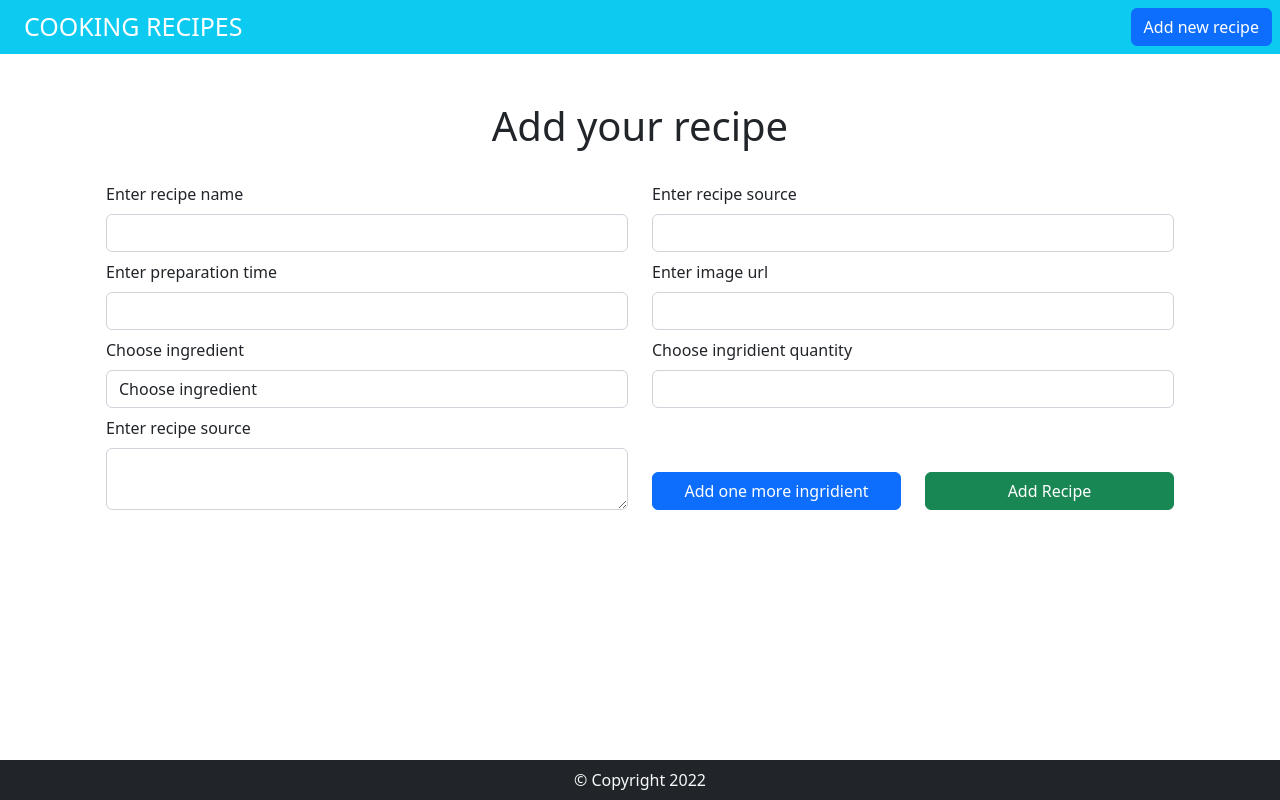
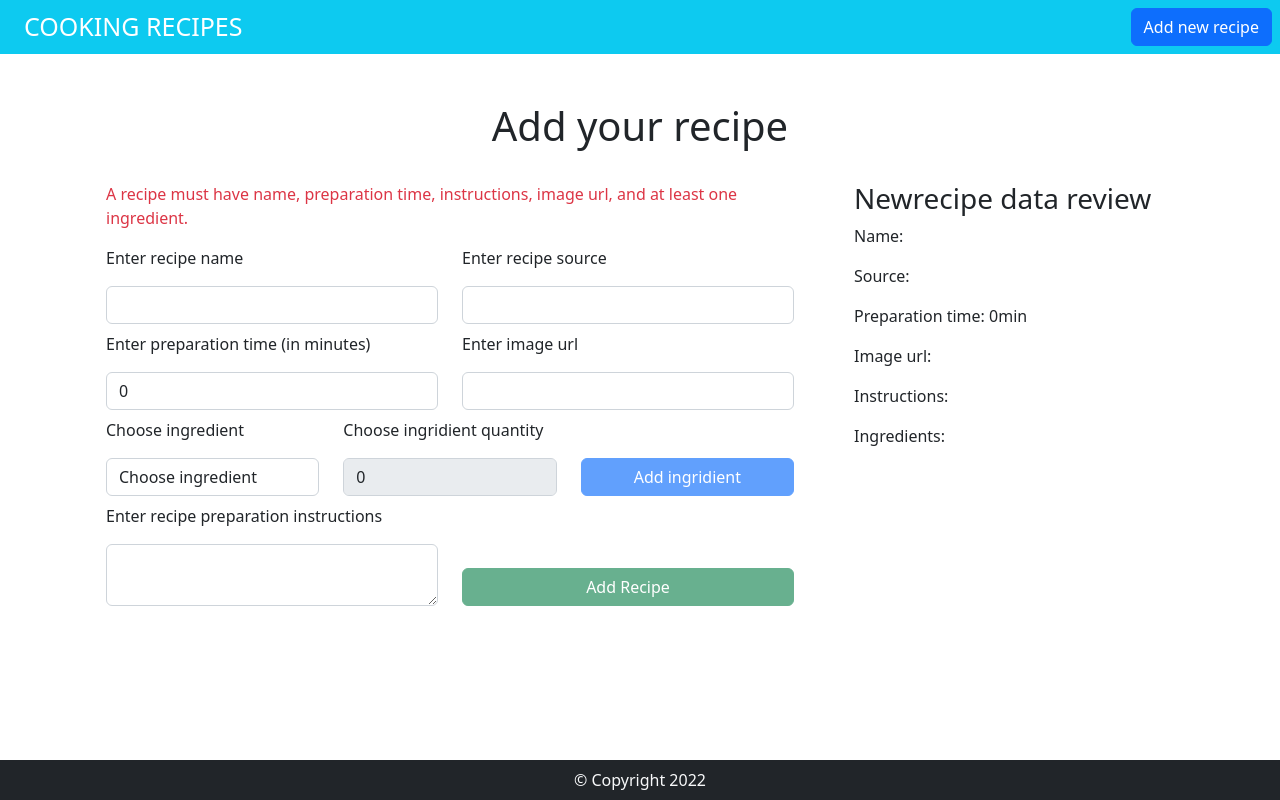
Before and after one commit to Vikez3/react-home-assignment, a React (Create React App) app in the folder cooking-recipes/: page /addrecipe in a window 1280 px wide. Built offline with nearby package versions, Linux system fonts and the light colour scheme; data requests are answered from the project's data file.

Commit message:
add new recipe need to work on updating data in redux

```diff
--- a/cooking-recipes/data/db.json
+++ b/cooking-recipes/data/db.json
@@ -105,7 +105,7 @@
             "prepInstructions": "Put eggs in water, boil 7 minutes and leave 2 minutes in hot water"
         }
     ],
-    "ingredints": [
+    "ingredients": [
         "flour",
         "milk",
         "oil",
--- a/cooking-recipes/src/App.tsx
+++ b/cooking-recipes/src/App.tsx
@@ -26,7 +26,7 @@ function App() {
         <Routes>
           <Route path="/" element={<HomePage data={data} />} />
           <Route path="/detail/:id" element={<DeatailPage data={data} />} />
-          <Route path="/addrecipe" element={<AddRecipe />} />
+          <Route path="/addrecipe" element={<AddRecipe data={data}/>} />
         </Routes>
       ) : (
         <div className="container">
--- a/cooking-recipes/src/pages/AddRecipe.tsx
+++ b/cooking-recipes/src/pages/AddRecipe.tsx
@@ -1,63 +1,241 @@
-import React from "react";
+import { useEffect, useState } from "react";
+import { RecipeType } from "../../data/types";
+import { incrementByAmount } from "../redux/counter";
+import { useAppDispatch, useAppSelector } from "../redux/hooks";
 
-type Props = {};
+type Props = {
+  data: RecipeType[];
+};
 
-export default function AddRecipe({}: Props) {
+export default function AddRecipe({ data }: Props) {
+  const datadd = useAppSelector((state) => state.counter.value);
+  const dispatch = useAppDispatch();
+
+  const [recipesData, setrecipesData] = useState(datadd);
+  const [ingredients, setIngerients] = useState([]);
+  const [newRecipe, setNewRecipe] = useState<RecipeType>({
+    id: Date.now().toString(),
+    img: "",
+    name: "",
+    recipeSource: "",
+    ingredients: [],
+    prepTime: 0,
+    prepInstructions: "",
+  });
+
+  const [newIngredientType, setNewIngredientType] = useState("");
+  const [newIngredientQuantity, setNewIngredientQuantity] = useState(0);
+  const [newIngredient, setNewIngredient] = useState({});
+  const [recipeValidation, setRecipeValidation] = useState(true);
+
+  useEffect(() => {
+    fetch("http://localhost:5000/ingredients")
+      .then((res) => res.json())
+      .then((data) => setIngerients(data));
+  }, []);
+
+  useEffect(() => {
+    if (
+      newRecipe.name !== "" &&
+      newRecipe.prepTime !== 0 &&
+      newRecipe.prepInstructions !== "" &&
+      newRecipe.img !== "" &&
+      newRecipe.ingredients!.length !== 0
+    ) {
+      setRecipeValidation(false);
+    } else {
+      setRecipeValidation(true);
+    }
+  }, [newRecipe]);
+
+  useEffect(() => {
+    console.log(datadd);
+  }, [recipesData]);
+
   return (
-    <div className="container pt-5">
+    <div className="container py-5">
       <h1 className="text-center">Add your recipe</h1>
-      <form action="#" className="p-4">
+      <div className="row">
+        <div className="col-12 col-lg-8">
+          <form
+            action="#"
+            className="p-4"
+            onSubmit={(e) => {
+              e.preventDefault();
+              setNewRecipe({ ...newRecipe, id: Date.now().toString() });
+              setrecipesData([...recipesData, newRecipe]);
+              setNewRecipe({
+                id: Date.now().toString(),
+                img: "",
+                name: "",
+                recipeSource: "",
+                ingredients: [],
+                prepTime: 0,
+                prepInstructions: "",
+              });
+              dispatch(incrementByAmount(recipesData));
+            }}
+          >
+            {recipeValidation === true && (
+              <p className="text-danger">
+                A recipe must have name, preparation time, instructions, image
+                url, and at least one ingredient.
+              </p>
+            )}
             <div className="row mb-2">
-          <div className="col-6">
-            <label htmlFor="">Enter recipe name</label>
-            <input type="text" name="" className="form-control mt-2" />
+              <div className="col-12 col-md-6">
+                <label className="form-label">Enter recipe name</label>
+                <input
+                  type="text"
+                  value={newRecipe.name}
+                  className="form-control mt-2"
+                  onChange={(e) =>
+                    setNewRecipe({ ...newRecipe, name: e.target.value })
+                  }
+                />
               </div>
-          <div className="col-6">
-            <label htmlFor="">Enter recipe source</label>
-            <input type="text" name="" className="form-control mt-2" />
+              <div className="col-12 col-md-6">
+                <label className="form-label">Enter recipe source</label>
+                <input
+                  type="text"
+                  className="form-control mt-2"
+                  value={newRecipe.recipeSource}
+                  onChange={(e) =>
+                    setNewRecipe({ ...newRecipe, recipeSource: e.target.value })
+                  }
+                />
               </div>
             </div>
             <div className="row mb-2">
-          <div className="col-6">
-            <label htmlFor="">Enter preparation time</label>
-            <input type="number" name="" className="form-control mt-2" />
+              <div className="col-12 col-md-6">
+                <label className="form-label">
+                  Enter preparation time (in minutes)
+                </label>
+                <input
+                  type="number"
+                  value={newRecipe.prepTime}
+                  className="form-control mt-2"
+                  onChange={(e) =>
+                    setNewRecipe({ ...newRecipe, prepTime: +e.target.value })
+                  }
+                />
               </div>
-          <div className="col-6">
-            <label htmlFor="">Enter image url</label>
-            <input type="text" className="form-control mt-2" />
+              <div className="col-12 col-md-6">
+                <label className="form-label">Enter image url</label>
+                <input
+                  type="text"
+                  value={newRecipe.img}
+                  className="form-control mt-2"
+                  onChange={(e) =>
+                    setNewRecipe({ ...newRecipe, img: e.target.value })
+                  }
+                />
               </div>
             </div>
-        <div className="row mb-2">
-          <div className="col-6">
-            <label htmlFor="">Choose ingredient</label>
-            <select name="" className="form-control mt-2">
+            <div className="row mb-2 align-items-end">
+              <div className="col-12 col-md-4">
+                <label className="form-label">Choose ingredient</label>
+                <select
+                  className="form-control mt-2"
+                  value={newIngredientType}
+                  onChange={(e) => {
+                    setNewIngredientType(e.target.value);
+                    setNewIngredient([e.target.value]);
+                  }}
+                >
                   <option value="">Choose ingredient</option>
+                  {ingredients.map((ing, idx) => (
+                    <option
+                      key={`ingridient-option-key${Date.now() + idx}`}
+                      value={ing}
+                    >
+                      {ing}
+                    </option>
+                  ))}
                 </select>
               </div>
-          <div className="col-6">
-            <label htmlFor="">Choose ingridient quantity</label>
-            <input type="number" className="form-control mt-2" />
+              <div className="col-12 col-md-4">
+                <label className="form-label">Choose ingridient quantity</label>
+                <input
+                  type="number"
+                  className="form-control mt-2"
+                  value={newIngredientQuantity}
+                  disabled={newIngredientType === "" ? true : false}
+                  onChange={(e) => {
+                    setNewIngredientQuantity(+e.target.value);
+                    setNewIngredient({
+                      [newIngredientType]: e.target.value,
+                    });
+                  }}
+                />
+              </div>
+              <div className="col-12 col-md-4">
+                <button
+                  className="btn btn-primary w-100 mt-2"
+                  disabled={newIngredientQuantity <= 0 ? true : false}
+                  onClick={(e) => {
+                    e.preventDefault();
+                    setNewIngredientType("");
+                    setNewIngredientQuantity(0);
+                    if (Object.keys(newIngredient).length !== 0) {
+                      newRecipe.ingredients!.push(newIngredient);
+                      setNewIngredient({});
+                    }
+                  }}
+                >
+                  Add ingridient
+                </button>
               </div>
             </div>
             <div className="row align-items-end">
-          <div className="col-6">
-            <label htmlFor="">Enter recipe source</label>
-            <textarea name="" id="" className="form-control mt-2"></textarea>
+              <div className="col-12 col-md-6">
+                <label className="form-label">
+                  Enter recipe preparation instructions
+                </label>
+                <textarea
+                  className="form-control mt-2"
+                  value={newRecipe.prepInstructions}
+                  onChange={(e) =>
+                    setNewRecipe({
+                      ...newRecipe,
+                      prepInstructions: e.target.value,
+                    })
+                  }
+                ></textarea>
               </div>
-          <div className="col-6">
-            <div className="row">
-              <div className="col-6">
-                <button className="btn btn-primary w-100">
-                  Add one more ingridient
+              <div className="col-12 col-md-6">
+                <button
+                  className="btn btn-success w-100 mt-2"
+                  disabled={recipeValidation === true ? true : false}
+                  type="submit"
+                >
+                  Add Recipe
                 </button>
-              </div>
-              <div className="col-6">
-                <button className="btn btn-success w-100">Add Recipe</button>
-              </div>
-            </div>
               </div>
             </div>
           </form>
         </div>
+        <div className="col-12 col-lg-4 p-4 ">
+          <h3>Newrecipe data review</h3>
+          <p>Name: {newRecipe.name}</p>
+          <p>Source: {newRecipe.recipeSource}</p>
+          <p>Preparation time: {newRecipe.prepTime}min</p>
+          <p>Image url: {newRecipe.img}</p>
+          <p>Instructions: {newRecipe.prepInstructions}</p>
+          <p>Ingredients: </p>
+          <ul>
+            {newRecipe.ingredients?.map((ing, idx) => {
+              for (let [key, value] of Object.entries(ing)) {
+                return (
+                  <li key={`${Date.now()}-${key}-${value}-${idx}`}>
+                    {key}: {value}gr
+                  </li>
                 );
               }
+            })}
+          </ul>
+        </div>
+      </div>
+    </div>
+  );
+}
--- a/cooking-recipes/src/pages/DeatailPage.tsx
+++ b/cooking-recipes/src/pages/DeatailPage.tsx
@@ -40,7 +40,7 @@ export default function DeatailPage({ data }: Props) {
               for (let [key, value] of Object.entries(ing)) {
                 return (
                   <li key={`${Date.now()}-${key}-${value}`}>
-                    {key}: {value}
+                    {key}: {value}gr
                   </li>
                 );
               }
```
Lines whose indentation alone changed are shown as unchanged.
